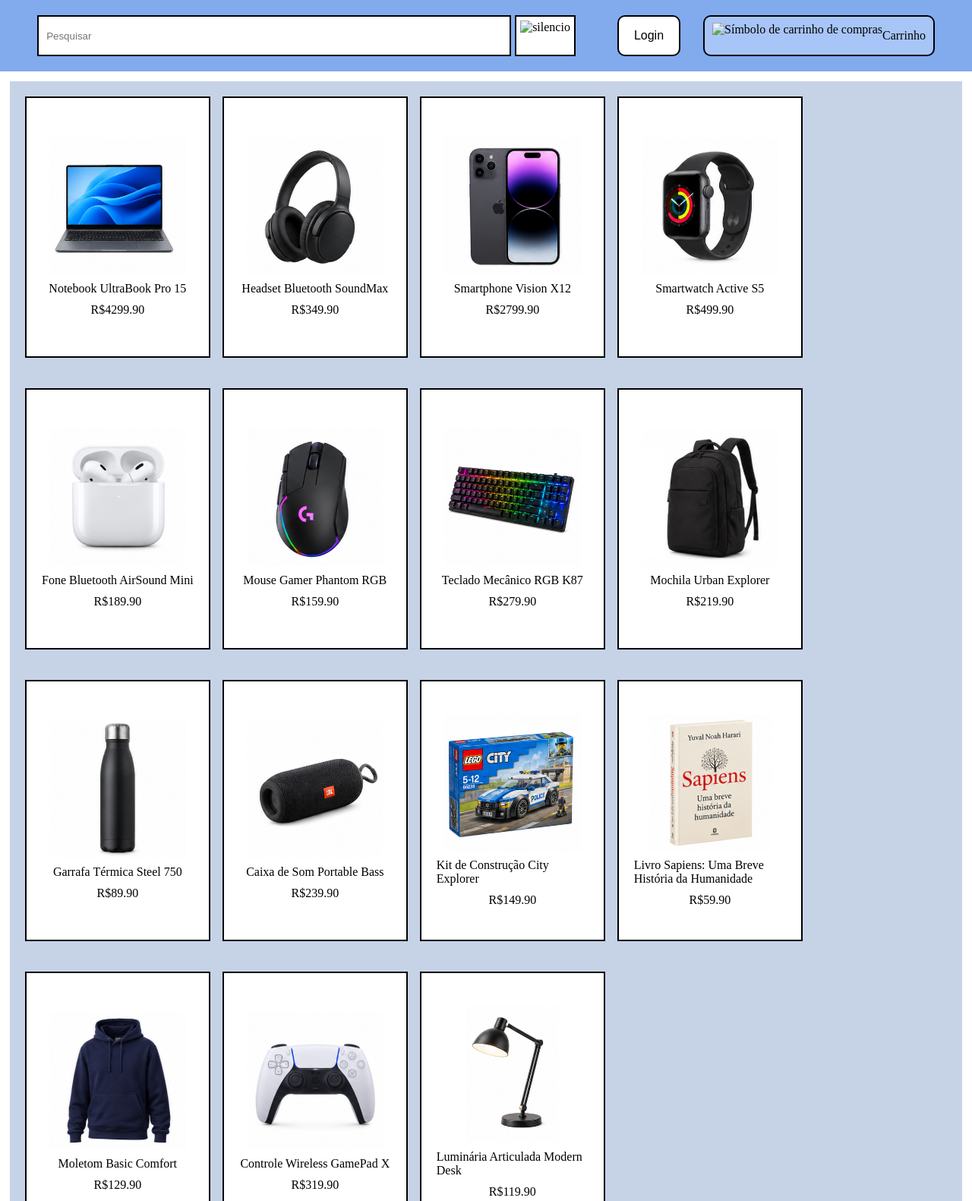
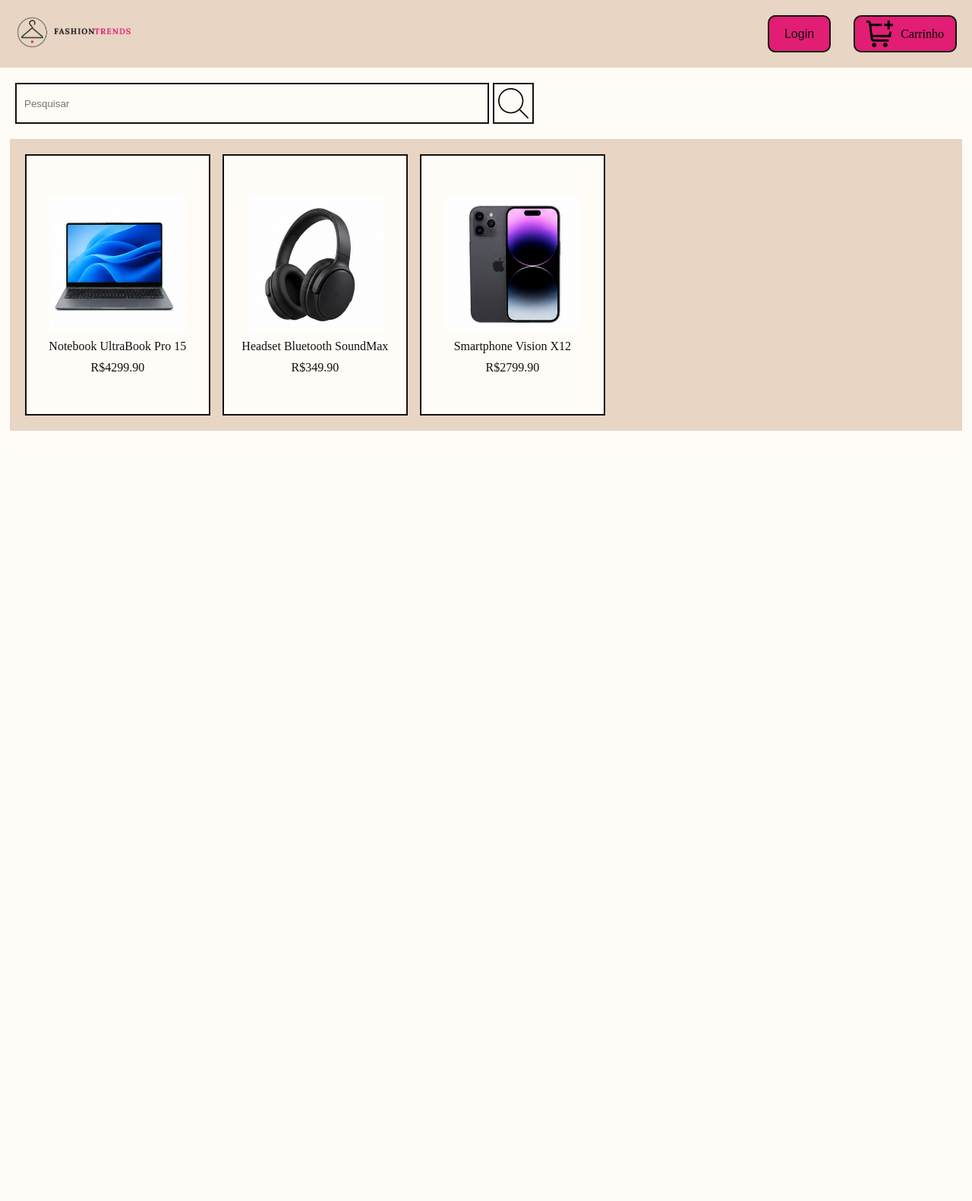
Before and after one commit to pontes2007/fashiontrends, a plain HTML site: page telaprincipal/index.html in a window 1280 px wide. Shown: the top 1581 px of the page at 76% size. After the commit the page ends 800 px from the top, so only its background shows below. Drawn offline with Linux system fonts and the light colour scheme.

Commit message:
deleting the server, adding login html and putting products data in the js

```diff
--- a/produtos.json
+++ /dev/null
@@ -1,201 +0,0 @@
-[
-  {
-    "id": "PROD001",
-    "nome": "Notebook UltraBook Pro 15",
-    "categoria": "Informática",
-    "descricao": "Notebook desenvolvido para produtividade, estudos e entretenimento. Possui tela de 15,6 polegadas Full HD, processador de alto desempenho, 16 GB de memória RAM e SSD de 512 GB. Seu design fino e leve facilita o transporte, enquanto sua bateria de longa duração permite trabalhar por várias horas sem precisar de carregamento.",
-    "valor": 4299.90,
-    "estoque": 18,
-    "entrega": {
-      "min_dias_uteis": 3,
-      "max_dias_uteis": 6
-    },
-    "marca": "TechNova",
-    "imagem": "../imagensdosprodutos/computador.png"
-  }, {
-    "id": "PROD002",
-    "nome": "Headset Bluetooth SoundMax",
-    "categoria": "Áudio",
-    "descricao": "Fone de ouvido sem fio com tecnologia Bluetooth 5.3, cancelamento de ruído e almofadas acolchoadas para maior conforto. Oferece até 35 horas de autonomia de bateria e possui microfone integrado para chamadas. Compatível com computadores, celulares e tablets.",
-    "valor": 349.90,
-    "estoque": 42,
-    "entrega": {
-      "min_dias_uteis": 2,
-      "max_dias_uteis": 5
-    },
-    "marca": "SoundMax",
-    "imagem": "../imagensdosprodutos/fone.png"
-  }, {
-    "id": "PROD003",
-    "nome": "Smartphone Vision X12",
-    "categoria": "Smartphones",
-    "descricao": "Smartphone equipado com tela AMOLED de 6,7 polegadas, resolução Full HD+, 256 GB de armazenamento interno e 8 GB de memória RAM. Conta com câmera principal de 50 MP, câmera frontal de 16 MP e bateria de 5.000 mAh. Ideal para fotografias, vídeos, jogos e utilização cotidiana.",
-    "valor": 2799.90,
-    "estoque": 25,
-    "entrega": {
-      "min_dias_uteis": 4,
-      "max_dias_uteis": 7
-    },
-    "marca": "VisionTech",
-    "imagem": "../imagensdosprodutos/celular.png"
-  }, {
-    "id": "PROD004",
-    "nome": "Smartwatch Active S5",
-    "categoria": "Acessórios",
-    "descricao": "Relógio inteligente com tela touchscreen de 1,9 polegadas, monitoramento de atividades físicas, contador de passos e acompanhamento do sono. Possui resistência à água para uso cotidiano, notificações de celular e bateria com autonomia estimada de até 7 dias.",
-    "valor": 499.90,
-    "estoque": 31,
-    "entrega": {
-      "min_dias_uteis": 2,
-      "max_dias_uteis": 4
-    },
-    "marca": "ActiveWear",
-    "imagem": "../imagensdosprodutos/relogiodigital.png"
-  }, {
-    "id": "PROD005",
-    "nome": "Fone Bluetooth AirSound Mini",
-    "categoria": "Áudio",
-    "descricao": "Fone de ouvido compacto e sem fio, desenvolvido para proporcionar praticidade durante atividades diárias. Possui conexão Bluetooth 5.2, estojo de carregamento portátil e microfone integrado. Oferece aproximadamente 5 horas de reprodução contínua e até 20 horas considerando as recargas do estojo.",
-    "valor": 189.90,
-    "estoque": 56,
-    "entrega": {
-      "min_dias_uteis": 2,
-      "max_dias_uteis": 5
-    },
-    "marca": "AirSound",
-    "imagem": "../imagensdosprodutos/ipod.png"
-  }, {
-    "id": "PROD006",
-    "nome": "Mouse Gamer Phantom RGB",
-    "categoria": "Periféricos",
-    "descricao": "Mouse gamer com sensor óptico de até 12.000 DPI, iluminação RGB personalizável e seis botões programáveis. Possui formato ergonômico, cabo reforçado e pés de baixo atrito para proporcionar movimentos suaves. Compatível com Windows e Linux.",
-    "valor": 159.90,
-    "estoque": 73,
-    "entrega": {
-      "min_dias_uteis": 2,
-      "max_dias_uteis": 4
-    },
-    "marca": "Phantom Gaming",
-    "imagem": "../imagensdosprodutos/mouse.png"
-  }, {
-    "id": "PROD007",
-    "nome": "Teclado Mecânico RGB K87",
-    "categoria": "Periféricos",
-    "descricao": "Teclado mecânico compacto com 87 teclas, iluminação RGB configurável e switches mecânicos projetados para oferecer resposta rápida. Sua estrutura resistente e seu formato reduzido proporcionam mais espaço para movimentação do mouse. Possui conexão USB e compatibilidade com computadores.",
-    "valor": 279.90,
-    "estoque": 29,
-    "entrega": {
-      "min_dias_uteis": 3,
-      "max_dias_uteis": 5
-    },
-    "marca": "KeyMaster",
-    "imagem": "../imagensdosprodutos/teclado.png"
-  }, {
-    "id": "PROD008",
-    "nome": "Mochila Urban Explorer",
-    "categoria": "Bolsas e Mochilas",
-    "descricao": "Mochila moderna com capacidade de 25 litros, compartimento acolchoado para notebooks de até 15,6 polegadas e diversos bolsos organizadores. Fabricada com tecido resistente à água, possui alças ajustáveis e painel traseiro acolchoado. Indicada para estudos, trabalho e viagens curtas.",
-    "valor": 219.90,
-    "estoque": 38,
-    "entrega": {
-      "min_dias_uteis": 3,
-      "max_dias_uteis": 6
-    },
-    "marca": "UrbanWay",
-    "imagem": "../imagensdosprodutos/mochila.png"
-  }, {
-    "id": "PROD009",
-    "nome": "Garrafa Térmica Steel 750",
-    "categoria": "Utilidades",
-    "descricao": "Garrafa térmica com capacidade de 750 ml, fabricada em aço inoxidável de alta resistência. Sua estrutura de parede dupla ajuda a conservar a temperatura das bebidas por várias horas. Possui tampa rosqueável com vedação contra vazamentos e acabamento externo fosco.",
-    "valor": 89.90,
-    "estoque": 91,
-    "entrega": {
-      "min_dias_uteis": 2,
-      "max_dias_uteis": 5
-    },
-    "marca": "SteelLife",
-    "imagem": "../imagensdosprodutos/garrafa.png"
-  }, {
-    "id": "PROD010",
-    "nome": "Caixa de Som Portable Bass",
-    "categoria": "Áudio",
-    "descricao": "Caixa de som portátil com conexão Bluetooth 5.3, potência de 20 W e sistema de áudio estéreo. Possui bateria recarregável com autonomia de até 12 horas, estrutura compacta e resistência à água com classificação IPX5. Ideal para ambientes internos e atividades ao ar livre.",
-    "valor": 239.90,
-    "estoque": 47,
-    "entrega": {
-      "min_dias_uteis": 3,
-      "max_dias_uteis": 5
-    },
-    "marca": "BassWave",
-    "imagem": "../imagensdosprodutos/caixadesom.png"
-  }, {
-    "id": "PROD011",
-    "nome": "Kit de Construção City Explorer",
-    "categoria": "Brinquedos",
-    "descricao": "Kit de construção composto por 420 peças encaixáveis, incluindo blocos coloridos, acessórios e componentes para montar veículos e estruturas urbanas. Estimula a criatividade, a coordenação motora e o raciocínio lógico. Recomendado para crianças a partir de 6 anos.",
-    "valor": 149.90,
-    "estoque": 22,
-    "entrega": {
-      "min_dias_uteis": 4,
-      "max_dias_uteis": 7
-    },
-    "marca": "BuildFun",
-    "imagem": "../imagensdosprodutos/lego.png"
-  }, {
-    "id": "PROD012",
-    "nome": "Livro Sapiens: Uma Breve História da Humanidade",
-    "categoria": "Livros",
-    "descricao": "Livro de divulgação histórica que apresenta uma análise da evolução da humanidade, abordando transformações sociais, culturais, econômicas e tecnológicas ao longo dos séculos. Possui edição impressa em capa comum, aproximadamente 500 páginas e formato confortável para leitura.",
-    "valor": 59.90,
-    "estoque": 64,
-    "entrega": {
-      "min_dias_uteis": 3,
-      "max_dias_uteis": 6
-    },
-    "marca": "Editora Horizonte",
-    "imagem": "../imagensdosprodutos/livro.png"
-  }, {
-    "id": "PROD013",
-    "nome": "Moletom Basic Comfort",
-    "categoria": "Vestuário",
-    "descricao": "Moletom com capuz confeccionado em tecido misto de algodão e poliéster, oferecendo conforto e resistência para o uso cotidiano. Possui bolso frontal estilo canguru, punhos ajustados e cordões reguláveis no capuz.",
-    "valor": 129.90,
-    "estoque": 85,
-    "entrega": {
-      "min_dias_uteis": 3,
-      "max_dias_uteis": 6
-    },
-    "marca": "ComfortWear",
-    "imagem": "../imagensdosprodutos/casaco.png",
-    "variacoes": {
-      "tamanhos": ["P", "M", "G", "GG"]
-    }
-  }, {
-    "id": "PROD014",
-    "nome": "Controle Wireless GamePad X",
-    "categoria": "Games e Acessórios",
-    "descricao": "Controle sem fio com conexão Bluetooth, botões responsivos, dois analógicos, gatilhos adaptáveis e sistema de vibração. Possui bateria recarregável com autonomia aproximada de 10 horas e design ergonômico para utilização prolongada. Compatível com computadores e dispositivos selecionados.",
-    "valor": 319.90,
-    "estoque": 34,
-    "entrega": {
-      "min_dias_uteis": 2,
-      "max_dias_uteis": 5
-    },
-    "marca": "GameZone",
-    "imagem": "../imagensdosprodutos/controledeps5.png"
-  }, {
-    "id": "PROD015",
-    "nome": "Luminária Articulada Modern Desk",
-    "categoria": "Casa e Decoração",
-    "descricao": "Luminária de mesa com estrutura metálica articulada, permitindo ajustar a direção da iluminação conforme a necessidade. Possui base estável, acabamento preto fosco e soquete compatível com lâmpadas LED. Indicada para mesas de estudo, escritórios e ambientes de leitura.",
-    "valor": 119.90,
-    "estoque": 27,
-    "entrega": {
-      "min_dias_uteis": 3,
-      "max_dias_uteis": 5
-    },
-    "marca": "ModernLight",
-    "imagem": "../imagensdosprodutos/lampada.png"
-  }
-]
--- a/telaprincipal/index.html
+++ b/telaprincipal/index.html
@@ -3,24 +3,26 @@
     <head>
         <meta charset="UTF-8">
         <meta name="viewport" content="width=device-width, initial-scale=1.0">
-        <title>Document</title>
+        <title>Fashion Trends</title>
         <link rel="stylesheet" href="telaprincipal.css">
     </head>
     <body>
         <header>
             <div class="containertopo">
-                <div class="conteudotopo">
-                    <input type="text" class="inputtopo" placeholder="Pesquisar">
-                    <div class="botaopesquisar"><img src="imagensdosprodutos/pesquisa.png" alt="silencio" class="imagemdobotaopesquisar"></div>
-                    <button class="botaologin">Login</button>
-                    <div class="containercarrinho">
-                        <div class="imagemcarrinhocontainer"><img src="imagensdosprodutos/carrinhofoto.png" alt="Símbolo de carrinho de compras" class="imagensemsi"></div>
-                        Carrinho
-                    </div>
+                <div class="containerlogo"><img class="logo" src="../Logo.png" alt=""></div>
+                <button class="botaologin">Login</button>
+                <div class="containercarrinho">
+                    <div class="imagemcarrinhocontainer"><img src="../imagensdosprodutos/carrinhofoto.png" alt="Símbolo de carrinho de compras" class="imagensemsi"></div>
+                    Carrinho
                 </div>
             </div>
         </header>
         <main>
+            <div class="containerpesquisa">
+                <input type="text" class="inputpesquisa" placeholder="Pesquisar">
+                <div class="botaopesquisar"><img src="../imagensdosprodutos/pesquisa.png" alt="silencio" class="imagemdobotaopesquisar"></div>
+            </div>
+            <div class="alerta"></div>
             <div class="containerprodutos"></div>
         </main>
         <script src="telaprincipal.js"></script>
--- a/telaprincipal/telaprincipal.css
+++ b/telaprincipal/telaprincipal.css
@@ -1,5 +1,14 @@
+:root{
+    --logotipo-cabecalho-textos: #111111;
+    --botoes-novidade-promocao: #E11D74;
+    --fundos-vitrine: #E8D5C4;
+    --status-disponivel: #7A9E7E;
+    --fundo-geral: #FFFBF7;
+}
+
 body{
     margin: 0;
+    background-color: var(--fundo-geral);
 }
 
 header{
@@ -9,26 +18,73 @@ header{
 
 .containertopo{
     display: flex;
-    background-color: #82ABEE;
+    background-color: var(--fundos-vitrine);
+    flex-direction: row;
     justify-content: center;
-    align-items: center;
+    align-items: stretch;
     padding: 20px;
 }
 
 .conteudotopo{
     display: flex;
     flex-direction: row;
+    width: 100%;
 }
 
-.inputtopo{
+.containerlogo{
+    height: 45px;
+    margin-right: auto;
+}
+
+.logo{
+    max-width: 100%;
+    max-height: 100%;
+}
+
+.botaologin{
+    background-color: var(--botoes-novidade-promocao);
+    color: var(--logotipo-cabecalho-textos);
+    border: 2px solid var(--logotipo-cabecalho-textos);
+    border-radius: 10px;
+    padding: 0px 20px;
+    margin: 0px 30px;
+    font-size: 16px;
+    cursor: pointer;
+}
+
+.containercarrinho{
+    display: flex;
+    align-items: center;
+    border: 2px solid var(--logotipo-cabecalho-textos);
+    border-radius: 10px;
+    padding: 5px 15px;
+    background-color: var(--botoes-novidade-promocao);
+    cursor: pointer;
+}
+
+.imagemcarrinhocontainer{
+    height: 35px;
+    margin-right: 10px;
+}
+
+.containerpesquisa{
+    display: flex;
+    flex-direction: row;
+    margin-top: 20px;
+    margin-left: 20px;
+}
+
+.inputpesquisa{
     width: 600px;
-    border: 2px solid black;
+    border: 2px solid var(--logotipo-cabecalho-textos);
+    color: var(--logotipo-cabecalho-textos);
+    background-color: var(--fundo-geral);
     padding: 0px 10px;
 }
 
 .botaopesquisar{
-    background-color: white;
-    border: 2px solid black;
+    background-color: var(--fundo-geral);
+    border: 2px solid var(--logotipo-cabecalho-textos);
     padding: 5px;
     height: 40px;
     margin-left: 5px;
@@ -41,33 +97,14 @@ header{
     max-height: 100%;
 }
 
-.botaologin{
-    background-color: white;
-    border: 2px solid black;
-    border-radius: 10px;
-    padding: 0px 20px;
-    margin: 0px 30px;
-    font-size: 16px;
-    cursor: pointer;
-}
-
-.containercarrinho{
-    display: flex;
-    align-items: center;
-    border: 2px solid black;
-    border-radius: 10px;
-    padding: 0px 10px;
-    background-color: #a7c5f7;
-    cursor: pointer;
-}
-
-.imagemcarrinhocontainer{
-    height: 35px;
+.alerta{
+    margin-left: 20px;
+    margin-top: 20px;
 }
 
 .containerprodutos{
     display: grid;
-    background-color: #c6d3e7;
+    background-color: var(--fundos-vitrine);
     margin: 1%;
     grid-template-columns: repeat(auto-fit, 260px);
 }
@@ -79,8 +116,8 @@ header{
     flex-direction: column;
     padding: 20px;
     margin: 20px;
-    border: 2px solid black;
-    background-color: white;
+    border: 2px solid var(--logotipo-cabecalho-textos);
+    background-color: var(--fundo-geral);
     width: 200px;
     height: 300px;
     cursor: pointer;
@@ -98,8 +135,10 @@ header{
 
 .nomedoproduto{
     margin-top: 10px;
+    color: var(--logotipo-cabecalho-textos);
 }
 
 .valorproduto{
     margin-top: 10px;
+    color: var(--logotipo-cabecalho-textos);
 }
--- a/telaprincipal/telaprincipal.js
+++ b/telaprincipal/telaprincipal.js
@@ -1,6 +1,50 @@
 const div = document.querySelector(".containerprodutos")
 const botaopesquisar = document.querySelector(".botaopesquisar")
-const input = document.querySelector(".inputtopo")
+const input = document.querySelector(".inputpesquisa")
+const login = document.querySelector(".botaologin")
+
+let Produtos = [
+  {
+    "id": "PROD001",
+    "nome": "Notebook UltraBook Pro 15",
+    "categoria": "Informática",
+    "descricao": "Notebook desenvolvido para produtividade, estudos e entretenimento. Possui tela de 15,6 polegadas Full HD, processador de alto desempenho, 16 GB de memória RAM e SSD de 512 GB. Seu design fino e leve facilita o transporte, enquanto sua bateria de longa duração permite trabalhar por várias horas sem precisar de carregamento.",
+    "valor": 4299.90,
+    "estoque": 18,
+    "entrega": {
+      "min_dias_uteis": 3,
+      "max_dias_uteis": 6
+    },
+    "marca": "TechNova",
+    "imagem": "../imagensdosprodutos/computador.png"
+  }, {
+    "id": "PROD002",
+    "nome": "Headset Bluetooth SoundMax",
+    "categoria": "Áudio",
+    "descricao": "Fone de ouvido sem fio com tecnologia Bluetooth 5.3, cancelamento de ruído e almofadas acolchoadas para maior conforto. Oferece até 35 horas de autonomia de bateria e possui microfone integrado para chamadas. Compatível com computadores, celulares e tablets.",
+    "valor": 349.90,
+    "estoque": 42,
+    "entrega": {
+      "min_dias_uteis": 2,
+      "max_dias_uteis": 5
+    },
+    "marca": "SoundMax",
+    "imagem": "../imagensdosprodutos/fone.png"
+  }, {
+    "id": "PROD003",
+    "nome": "Smartphone Vision X12",
+    "categoria": "Smartphones",
+    "descricao": "Smartphone equipado com tela AMOLED de 6,7 polegadas, resolução Full HD+, 256 GB de armazenamento interno e 8 GB de memória RAM. Conta com câmera principal de 50 MP, câmera frontal de 16 MP e bateria de 5.000 mAh. Ideal para fotografias, vídeos, jogos e utilização cotidiana.",
+    "valor": 2799.90,
+    "estoque": 25,
+    "entrega": {
+      "min_dias_uteis": 4,
+      "max_dias_uteis": 7
+    },
+    "marca": "VisionTech",
+    "imagem": "../imagensdosprodutos/celular.png"
+  }
+]
 
 function converterReais(chave){
   return "R$" + (chave.toFixed(2)).toString()
@@ -40,16 +84,15 @@ function compararTextos(comparado, referencia){
 }
 
 function carregarProdutos(filtrar){
-  fetch("../produtos.json").then((response) => {
-    response.json().then((produtos) => {
-      produtos.map((produto) => {
-        filtrar
-        ? compararTextos(input.value.toLowerCase(), produto["nome"].toLowerCase())
-          && criarProduto(produto)
-        : criarProduto(produto)
-      })
-    });
-  });
+  Produtos.map((produto) => {
+    if (filtrar){
+      if (compararTextos(input.value.toLowerCase(), produto["nome"].toLowerCase())){
+        criarProduto(produto)
+      }
+    } else {
+      criarProduto(produto)
+    }
+  })
 }
 
 carregarProdutos(false)
@@ -60,3 +103,4 @@ function pesquisar(){
 }
 
 botaopesquisar.addEventListener("click", pesquisar)
+login.addEventListener("click", () => {window.location.href = "../login/login.html"})
--- a/usuarios.json
+++ /dev/null
@@ -1,3 +0,0 @@
-[
-
-]
```
Also changed, not shown: login/login.html (+14 -0 lines), login/login.js (+16 -0 lines), server.js (deleted, +0 -45 lines), Logo.png (added).
